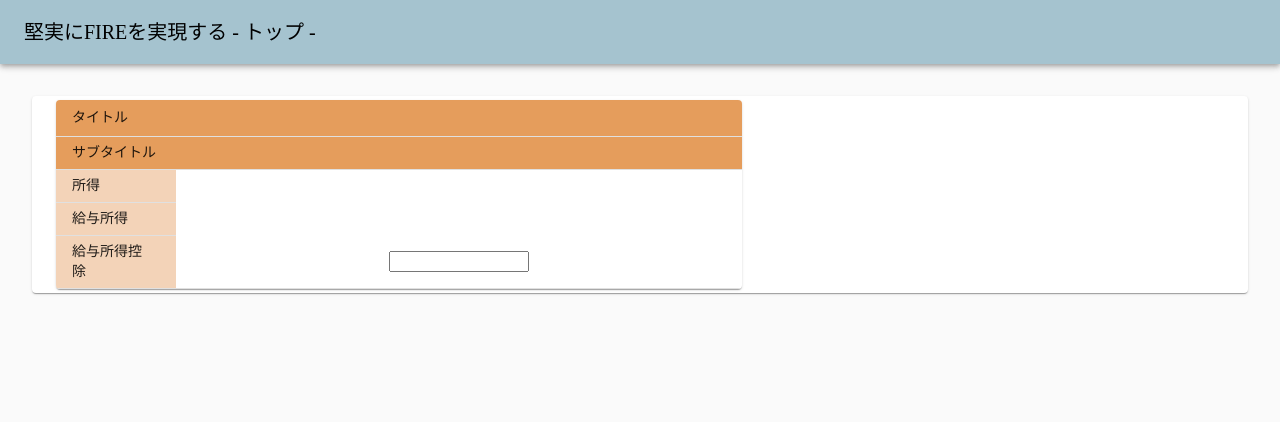
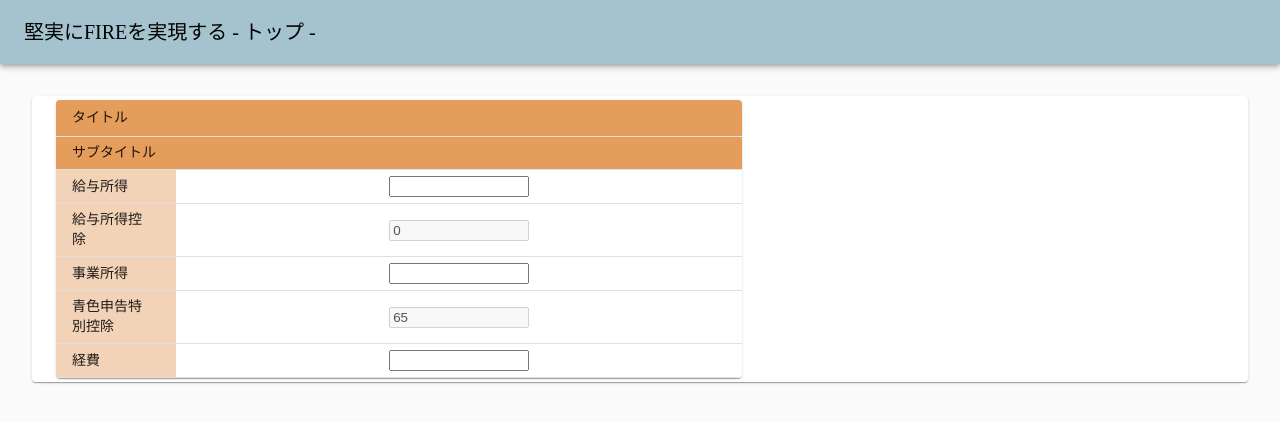
Before and after one commit to somurieengieer/fire-simulator, a React (Create React App) app: page /tax in a window 1280 px wide. Shown: the top 422 px of the page. Built offline with nearby package versions, Linux system fonts and the light colour scheme.

Commit message:
所得をテーブルに表示

```diff
--- a/src/features/tax/tax.ts
+++ b/src/features/tax/tax.ts
@@ -3,14 +3,16 @@
 // 所得と控除のセット（Redux保存用クラス）
 export interface IncomeAndDeductionSet {
   incomes: Income[],
-  incomeDeduction: IncomeDeduction[]
+  deductions: EditableDeduction[], //控除
+  calculatedDeductions: AutoCalclatedDeduction[], //控除（自動導出）
 }
 
 // 所得
 export interface Income {
   name: string,
   amount: number,
-  deductions: (EditableDeduction | AutoCalclatedDeduction)[], //控除
+  deductions?: EditableDeduction[], //控除
+  calculatedDeductions?: AutoCalclatedDeduction[], //控除（自動導出）
 }
 
 // 課税標準（課税対象となる所得の合計）
@@ -21,7 +23,7 @@ interface BaseOfTaxation {
 // 控除
 export interface Deduction {
   name: string,
-  amount?: number,
+  amount?: number | string,
 }
 
 // 編集可能控除
@@ -53,7 +55,7 @@ function calcProgressiveRate(amount: number, items: ProgressiveRateItem[]): numb
 // 給与所得控除
 const salaryDeductionProgressiveRate = (amount: number) => {
   const items = [
-    [0, 180, 0.4, 0],
+    [-1, 180, 0.4, 0],
     [180, 360, 0.3, 18],
     [360, 660, 0.2, 54],
     [660, 1000, 0.1, 120],
@@ -72,7 +74,7 @@ const salaryIncome = (): Income => {
   return {
     name: '給与所得',
     amount: 0,
-    deductions: [{
+    calculatedDeductions: [{
       name: '給与所得控除',
       calcAmount: (amount: number): number =>
         salaryDeductionProgressiveRate(amount || 0)
@@ -104,9 +106,13 @@ const soleProprietorIncome = (): Income => {
 
 
 // 所得控除
-type IncomeDeduction = EditableDeduction | AutoCalclatedDeduction
-
-export const commonDeductions = (): IncomeDeduction[] => {
+export const commonDeductions = (): EditableDeduction[] => {
+  return [{name: '医療費控除',
+    amount: 0,
+    editable: false}
+    ]
+}
+export const commonCalculatedDeductions = (): AutoCalclatedDeduction[] => {
   return [{name: '基礎控除',
     calcAmount: (totalIncome: number): number => {
       if (totalIncome <= 2400) return 48
@@ -114,15 +120,17 @@ export const commonDeductions = (): IncomeDeduction[] => {
       if (totalIncome <= 2500) return 16
       return 0
     },
-    editable: false }]
+  }]
 }
 
 
 export const defaultIncomeAndDeductionSet = (): IncomeAndDeductionSet => {
   return {
     incomes: [
-      salaryIncome()
+      salaryIncome(),
+      soleProprietorIncome(),
     ],
-    incomeDeduction: commonDeductions()
+    deductions: commonDeductions(),
+    calculatedDeductions: commonCalculatedDeductions(),
   }
 }
--- a/src/layout/molecules/TaxTable.tsx
+++ b/src/layout/molecules/TaxTable.tsx
@@ -1,5 +1,5 @@
 import React from 'react';
-import {Grid, Paper, Table, TableBody, TableCell, TableContainer, TableRow} from "@material-ui/core";
+import {Grid, Paper, Table, TableBody, TableContainer} from "@material-ui/core";
 import {makeStyles} from "@material-ui/core/styles";
 import {usePatternTableStyles} from "./PhaseTableItems";
 import {theme} from "../materialui/theme";
@@ -38,6 +38,10 @@ export function TaxTable({incomeAndDeductionSet}: PhasesTableProps) {
     // dispatch(updatePhases(newFirePattern))
   }
 
+  const updateIncome = (incomeIndex: number, updatedValue: any): void => {
+
+  }
+
   const updateChecked = (incomeIndex: number, index: number, updatedValue: any): void => {
 
   }
@@ -55,25 +59,25 @@ export function TaxTable({incomeAndDeductionSet}: PhasesTableProps) {
                 <TaxHeaderRowSet title={'タイトル'} />
                 <TableBody>
                   <TaxSubHeaderRowSet title={'サブタイトル'} />
-                  <TableRow>
-                    <TableCell className={tableClasses.tableCellLabel} component="th" scope="row">
-                      所得
-                    </TableCell>
-                  </TableRow>
                   {incomeAndDeductionSet.incomes.map((income: Income, incomeIndex: number) => (
                     <>
-                      <TableRow>
-                        <TableCell className={tableClasses.tableCellLabel} component="th" scope="row">
-                          {income.name}
-                        </TableCell>
-                      </TableRow>
-                      {income.deductions.map((deduction, i) => (
+                      <TaxIncomeTableRowSet rowLabel={income.name}
+                                            value={income.amount || ''}
+                                            onChange={v => updateIncome(incomeIndex, v)}
+                      />
+                      {income.deductions && income.deductions.map((deduction, i) => (
                         <TaxIncomeTableRowSet rowLabel={deduction.name}
                                               value={deduction.amount || ''}
                                               onChange={v => update(incomeIndex, i, v)}
                                               onChangeCheck={v => updateChecked(incomeIndex, i, v)}
+                                              disabled={!deduction.editable}
                         />
-
+                      ))}
+                      {income.calculatedDeductions && income.calculatedDeductions.map((deduction, i) => (
+                        <TaxIncomeTableRowSet rowLabel={deduction.name}
+                                              value={deduction.calcAmount(income.amount) || ''}
+                                              disabled={true}
+                        />
                       ))}
                       {/*<TableCell className={tableClasses.tableCell} align="center">*/}
                       {/*  {income.}*/}
--- a/src/layout/molecules/TaxTableItems.tsx
+++ b/src/layout/molecules/TaxTableItems.tsx
@@ -31,8 +31,8 @@ export function TaxSubHeaderRowSet({title}
 export function TaxIncomeTableRowSet({rowLabel, value, onChange, onChangeCheck, disabled}
 : {rowLabel: string,
   value: string | number,
-  onChange(newValue: string): void,
-  onChangeCheck(newValue: boolean): void,
+  onChange?(newValue: string): void,
+  onChangeCheck?(newValue: boolean): void,
   disabled?: boolean,
 }) {
 
@@ -48,7 +48,7 @@ export function TaxIncomeTableRowSet({rowLabel, value, onChange, onChangeCheck,
       <TableCell className={classes.tableCell} align="center">
         <input value={showValue()}
                type={'number'}
-               onChange={v => onChange(v.target.value)}
+               onChange={v => onChange && onChange(v.target.value)}
                disabled={disabled}
                style={{width: '140px'}}
         />
```
